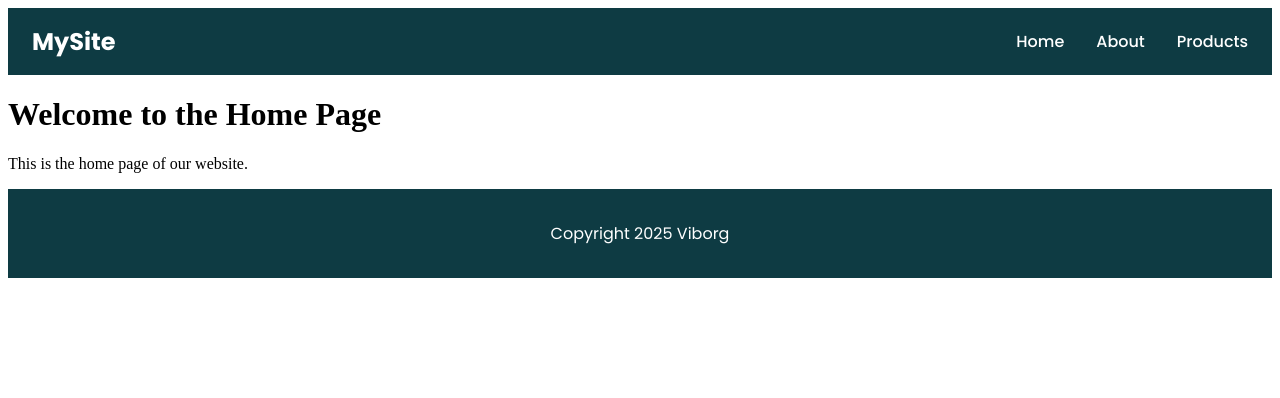
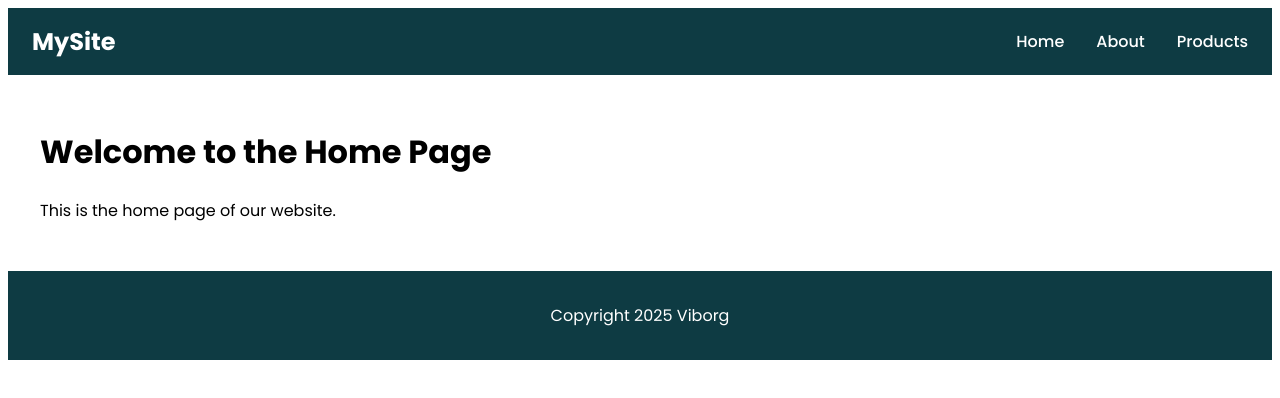
Before and after one commit to HoniNanoq2025/shopMini, a React (Vite) app in the folder minishop/: page / in a window 1280 px wide. Shown: the top 398 px of the page. Built offline with nearby package versions, Linux system fonts and the light colour scheme.

Commit message:
app style updated

```diff
--- a/minishop/src/App.module.css
+++ b/minishop/src/App.module.css
@@ -1,47 +1,11 @@
-#root {
-  max-width: 1280px;
-  margin: 0 auto;
-  padding: 2rem;
-  text-align: center;
+@import url("https://fonts.googleapis.com/css2?family=Poppins:ital,wght@0,100;0,200;0,300;0,400;0,500;0,600;0,700;0,800;0,900;1,100;1,200;1,300;1,400;1,500;1,600;1,700;1,800;1,900&display=swap");
+
+@import url("https://fonts.googleapis.com/css2?family=Roboto:ital,wght@0,100;0,300;0,400;0,500;0,700;0,900;1,100;1,300;1,400;1,500;1,700;1,900&display=swap");
+
+.app {
+  font-family: "Poppins", "Roboto", Arial, Helvetica, sans-serif;
 }
 
-.appContainer {
-  margin-top: 90px;
-  width: 100vw;
+.main {
+  padding: 2rem;
 }
-
-.logo {
-  height: 6em;
-  padding: 1.5em;
-  will-change: filter;
-  transition: filter 300ms;
-}
-.logo:hover {
-  filter: drop-shadow(0 0 2em #646cffaa);
-}
-.logo.react:hover {
-  filter: drop-shadow(0 0 2em #61dafbaa);
-}
-
-@keyframes logo-spin {
-  from {
-    transform: rotate(0deg);
-  }
-  to {
-    transform: rotate(360deg);
-  }
-}
-
-@media (prefers-reduced-motion: no-preference) {
-  a:nth-of-type(2) .logo {
-    animation: logo-spin infinite 20s linear;
-  }
-}
-
-.card {
-  padding: 2em;
-}
-
-.read-the-docs {
-  color: #888;
-}
```
